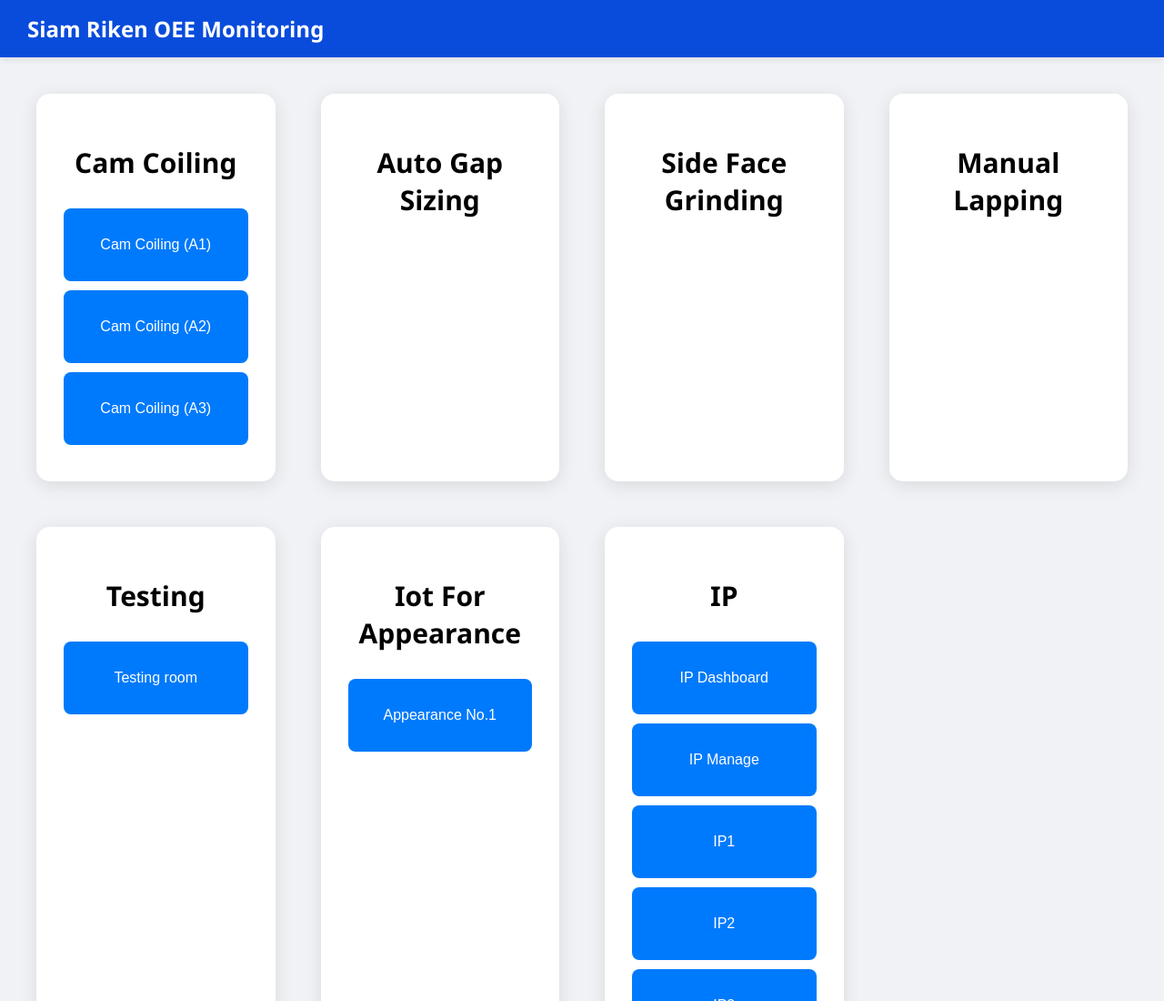
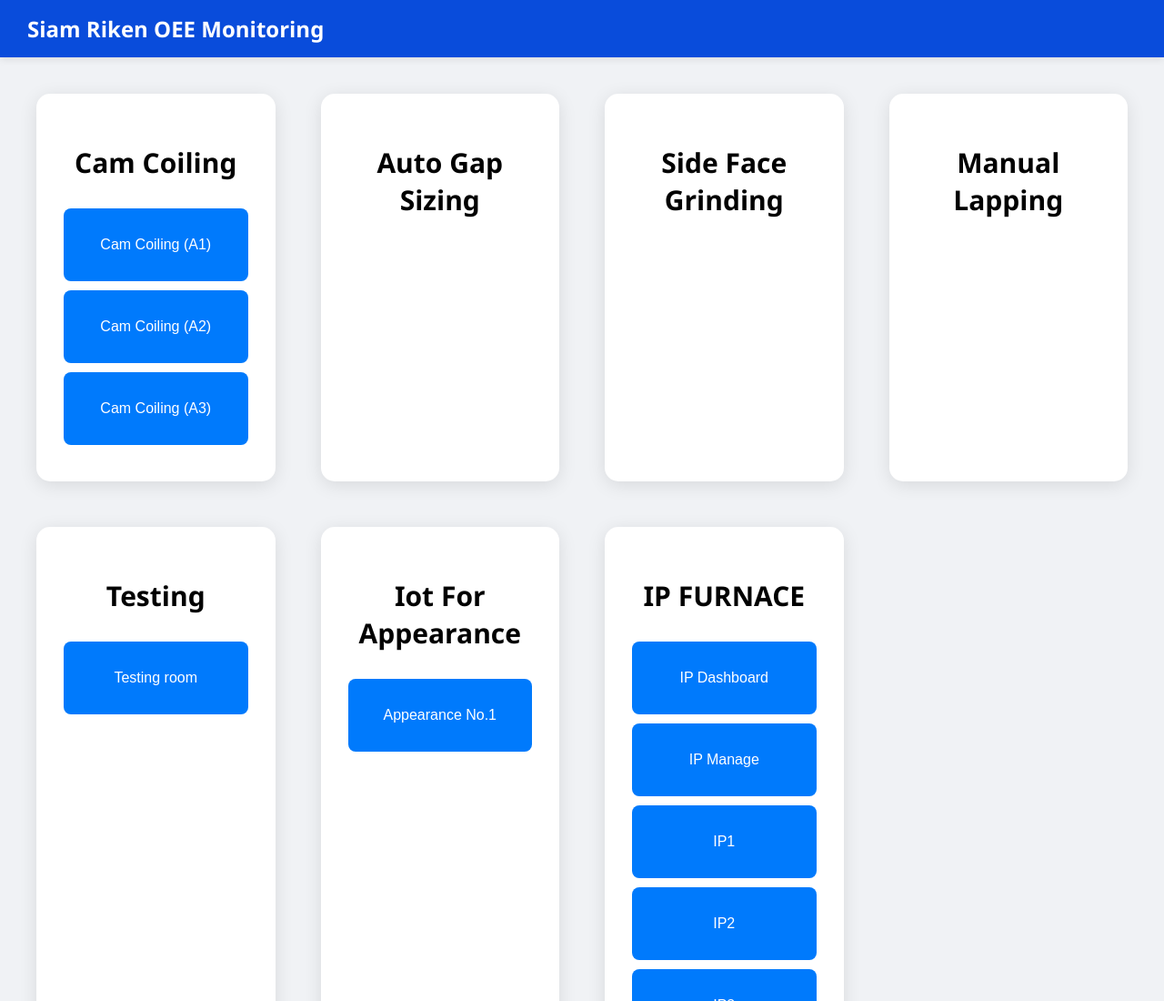
Before and after one commit to IT-SRI/OEE, a plain HTML site: page index.html in a window 1280 px wide. Shown: the top 1100 px of the page at 91% size. Drawn offline with Linux system fonts and the light colour scheme.

Commit message:
Update index.html

```diff
--- a/index.html
+++ b/index.html
@@ -128,7 +128,7 @@
     </div>
 
     <div class="card">
-      <h2>IP</h2>
+      <h2>IP FURNACE</h2>
       <div>
         <button class="btn" onclick="goTo('http://192.168.20.249:1880/ui/')">IP Dashboard</button>
         <button class="btn" onclick="goTo('http://192.168.20.249:1881/ui/')">IP Manage </button>
```
